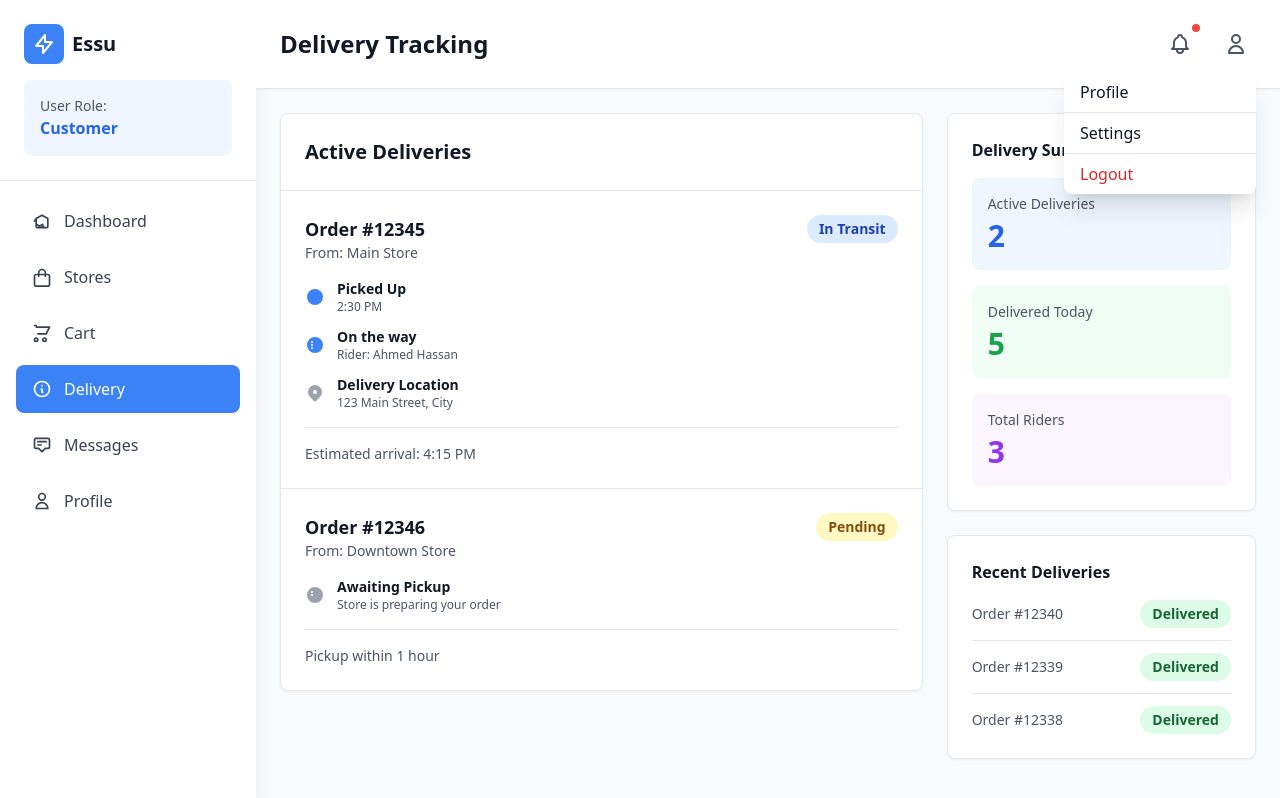
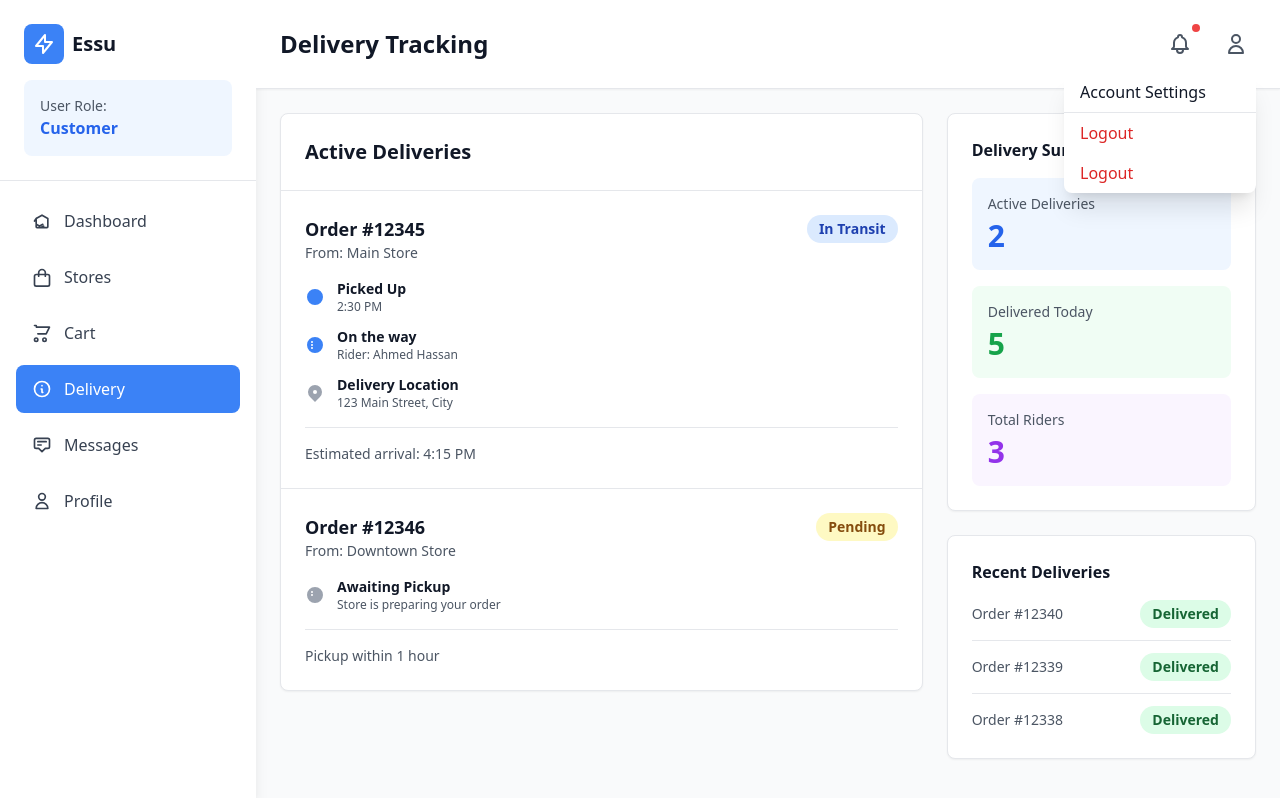
Before and after one commit to mongoo0se/pasabuyy, a plain HTML site: page client/delivery.html in a window 1280 px wide. Both pictures are taken after a click on the button 1236 px from the left and 44 px from the top of the page. Drawn offline with nearby package versions, Linux system fonts and the light colour scheme.

Commit message:
Apply recent dashboard changes across all client HTML files: update user menus to remove Profile and change Settings to Account Settings

```diff
--- a/client/delivery.html
+++ b/client/delivery.html
@@ -106,8 +106,8 @@
                                 <svg class="w-6 h-6 text-gray-600" fill="none" stroke="currentColor" viewBox="0 0 24 24"><path stroke-linecap="round" stroke-linejoin="round" stroke-width="2" d="M16 7a4 4 0 11-8 0 4 4 0 018 0zM12 14a7 7 0 00-7 7h14a7 7 0 00-7-7z"></path></svg>
                             </button>
                             <div id="userMenu" class="absolute right-0 mt-2 w-48 bg-white rounded-lg shadow-xl hidden z-50">
-                                <a href="profile.html" class="block px-4 py-2 hover:bg-gray-100 border-b border-gray-200">Profile</a>
-                                <a href="#" class="block px-4 py-2 hover:bg-gray-100 border-b border-gray-200">Settings</a>
+                                <a href="clientDashboard.html" class="block px-4 py-2 hover:bg-gray-100 border-b border-gray-200">Account Settings</a>
+                                <button onclick="logout()" class="w-full text-left px-4 py-2 hover:bg-gray-100 text-red-600">Logout</button>
                                 <button onclick="logout()" class="w-full text-left px-4 py-2 hover:bg-gray-100 text-red-600">Logout</button>
                             </div>
                         </div>
```
Also changed, not shown: client/cart.html (+1 -2 lines), client/checkout.html (+1 -2 lines), client/messages.html (+1 -2 lines), client/pickup.html (+1 -2 lines), client/profile.html (+1 -2 lines), client/stores.html (+1 -2 lines).
